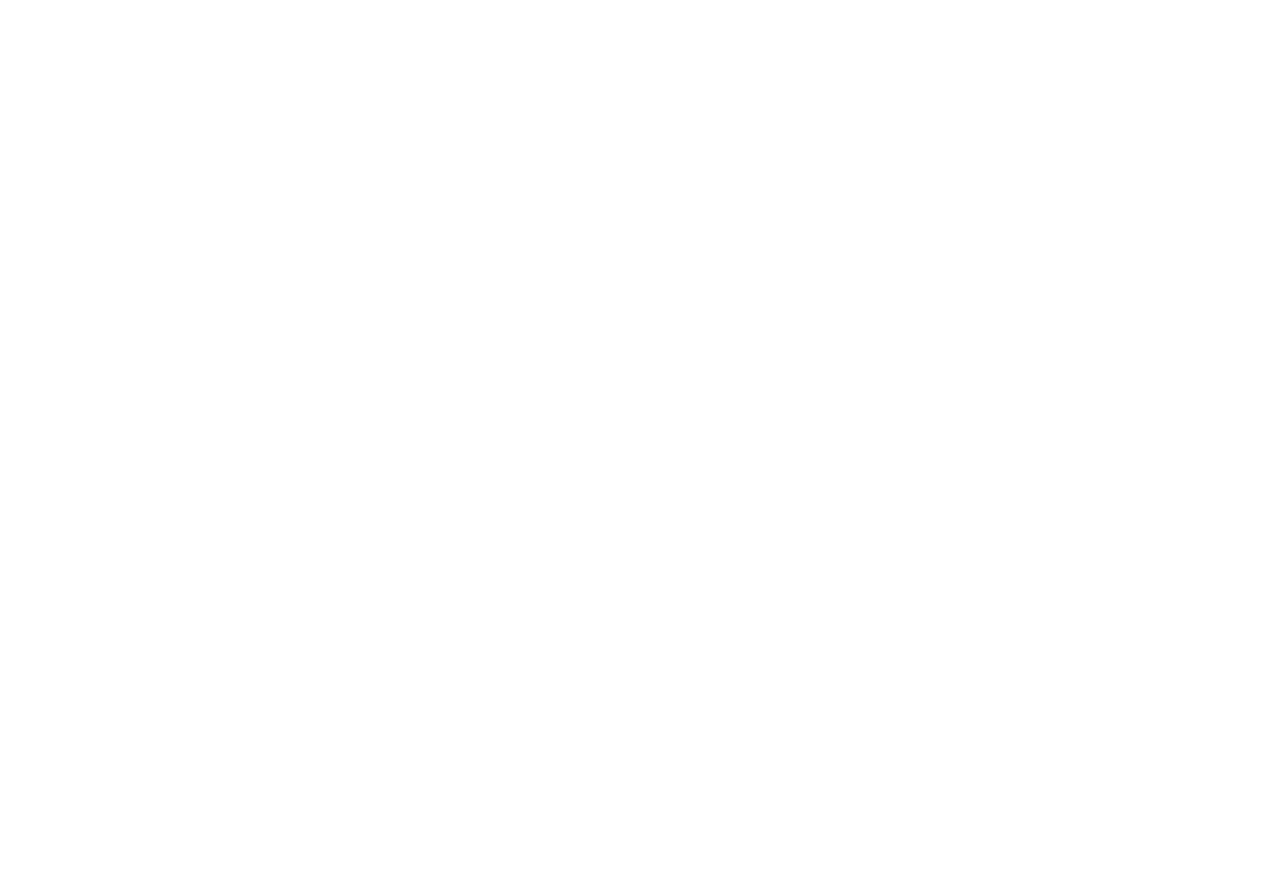
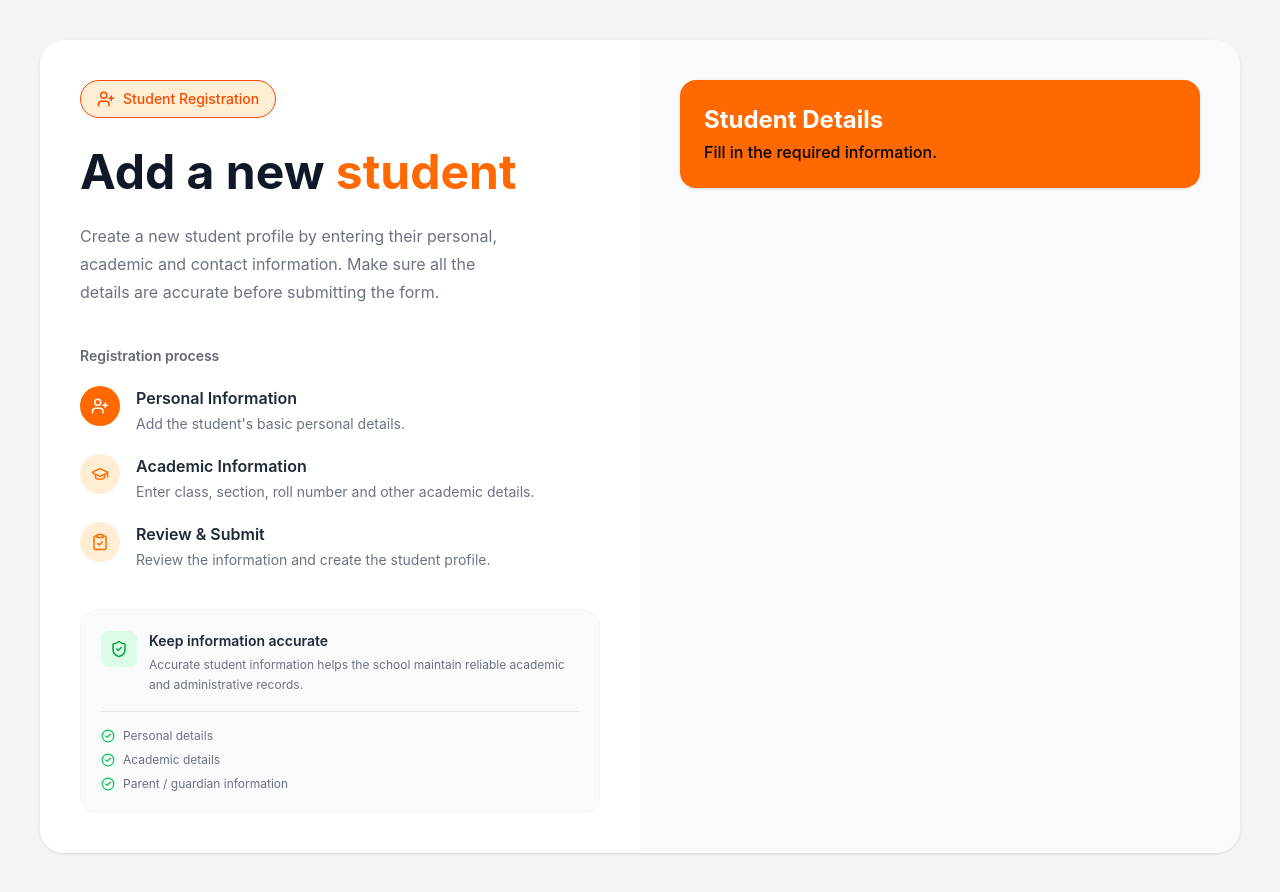
Before and after one commit to NamanvSachdeva/my-react-app, a React (Vite) app: page /Studentform in a window 1280 px wide. Before the commit the page ends 800 px from the top, so only its background shows below. Built offline with nearby package versions, Linux system fonts and the light colour scheme.

Commit message:
new student form creation-1

```diff
--- a/src/Components/Form/personal.jsx
+++ b/src/Components/Form/personal.jsx
@@ -0,0 +1,7 @@
+export default function PersonalForm(){
+    return (
+        <div className="bg-orange-400 w-full border border-gray-200 rounded-2xl px-6 py-4">
+
+        </div>
+    )
+}
--- /dev/null
+++ b/src/Components/Form/studentformtext.jsx
@@ -0,0 +1,148 @@
+import {
+  UserPlus,
+  ClipboardCheck,
+  ShieldCheck,
+  GraduationCap,
+  CheckCircle2,
+} from "lucide-react";
+
+export default function StudentFormText() {
+  return (
+    <div className="flex flex-col justify-between h-full p-8 lg:p-10">
+
+      {/* TOP CONTENT */}
+      <div>
+        {/* Badge */}
+        <div className="inline-flex items-center gap-2 bg-orange-100 text-orange-600 px-4 py-2 rounded-full text-sm font-medium mb-6 border border-orange-600">
+          <UserPlus size={18}
+           />
+          Student Registration
+        </div>
+
+        {/* Heading */}
+        <h1 className="text-4xl lg:text-5xl font-bold text-gray-900 leading-tight">
+          Add a new
+          <span className="text-orange-500"> student</span>
+        </h1>
+
+        {/* Description */}
+        <p className="text-gray-500 text-base leading-7 mt-5 max-w-md">
+          Create a new student profile by entering their personal,
+          academic and contact information. Make sure all the details
+          are accurate before submitting the form.
+        </p>
+
+        {/* Steps */}
+        <div className="mt-10">
+
+          <h3 className="text-sm font-semibold text-gray-800/70 mb-5">
+            Registration process
+          </h3>
+
+          <div className="space-y-5">
+
+            {/* Step 1 */}
+            <div className="flex items-start gap-4">
+              <div className="flex items-center justify-center w-10 h-10 rounded-full bg-orange-500 text-white shrink-0">
+                <UserPlus size={18} />
+              </div>
+
+              <div>
+                <h4 className="font-semibold text-gray-800">
+                  Personal Information
+                </h4>
+
+                <p className="text-sm text-gray-500 mt-1">
+                  Add the student's basic personal details.
+                </p>
+              </div>
+            </div>
+
+            {/* Step 2 */}
+            <div className="flex items-start gap-4">
+              <div className="flex items-center justify-center w-10 h-10 rounded-full bg-orange-100 text-orange-500 shrink-0">
+                <GraduationCap size={18} />
+              </div>
+
+              <div>
+                <h4 className="font-semibold text-gray-800">
+                  Academic Information
+                </h4>
+
+                <p className="text-sm text-gray-500 mt-1">
+                  Enter class, section, roll number and other
+                  academic details.
+                </p>
+              </div>
+            </div>
+
+            {/* Step 3 */}
+            <div className="flex items-start gap-4">
+              <div className="flex items-center justify-center w-10 h-10 rounded-full bg-orange-100 text-orange-500 shrink-0">
+                <ClipboardCheck size={18} />
+              </div>
+
+              <div>
+                <h4 className="font-semibold text-gray-800">
+                  Review & Submit
+                </h4>
+
+                <p className="text-sm text-gray-500 mt-1">
+                  Review the information and create the student profile.
+                </p>
+              </div>
+            </div>
+
+          </div>
+        </div>
+      </div>
+
+      {/* BOTTOM INFORMATION CARD */}
+      <div className="mt-10">
+
+        <div className="bg-gray-50 border border-gray-100 rounded-2xl p-5">
+
+          <div className="flex items-start gap-3">
+            <div className="flex items-center justify-center w-9 h-9 rounded-lg bg-green-100 text-green-600 shrink-0">
+              <ShieldCheck size={18} />
+            </div>
+
+            <div>
+              <h4 className="font-semibold text-gray-800 text-sm">
+                Keep information accurate
+              </h4>
+
+              <p className="text-xs text-gray-500 leading-5 mt-1">
+                Accurate student information helps the school
+                maintain reliable academic and administrative records.
+              </p>
+            </div>
+          </div>
+
+          {/* Small checklist */}
+          <div className="mt-4 pt-4 border-t border-gray-200 space-y-2">
+
+            <div className="flex items-center gap-2 text-xs text-gray-500">
+              <CheckCircle2 size={14} className="text-green-500" />
+              Personal details
+            </div>
+
+            <div className="flex items-center gap-2 text-xs text-gray-500">
+              <CheckCircle2 size={14} className="text-green-500" />
+              Academic details
+            </div>
+
+            <div className="flex items-center gap-2 text-xs text-gray-500">
+              <CheckCircle2 size={14} className="text-green-500" />
+              Parent / guardian information
+            </div>
+
+          </div>
+
+        </div>
+
+      </div>
+
+    </div>
+  );
+}
--- a/src/Pages/Studentform.jsx
+++ b/src/Pages/Studentform.jsx
@@ -1,7 +1,38 @@
-export default function StudentForm(){
-    return (
-        <div className="bg-blue p-10 w-full h-screen">
+import StudentFormText from "../Components/Form/studentformtext";
+
+
+export default function StudentForm() {
+  return (
+    <div className="w-full min-h-screen bg-gray-100 p-6 lg:p-10">
+
+      <div className="grid grid-cols-1 lg:grid-cols-2 bg-white rounded-3xl overflow-hidden shadow-sm min-h-[calc(100vh-5rem)]">
+
+        {/* LEFT SIDE */}
+        <div className="bg-white">
+          <StudentFormText />
+        </div>
+
+        {/* RIGHT SIDE */}
+        <div className="bg-gray-50 p-8 lg:p-10">
+
+          <div className="bg-orange-500 rounded-2xl p-6 shadow-sm">
+
+            <h2 className="text-2xl font-bold  text-white">
+              Student Details
+            </h2>
+
+            <p className="text-md text-black font-medium mt-1">
+              Fill in the required information.
+            </p>
+
+            {/* Your form will come here */}
+
+          </div>
 
         </div>
-    )
+
+      </div>
+
+    </div>
+  );
 }
```
